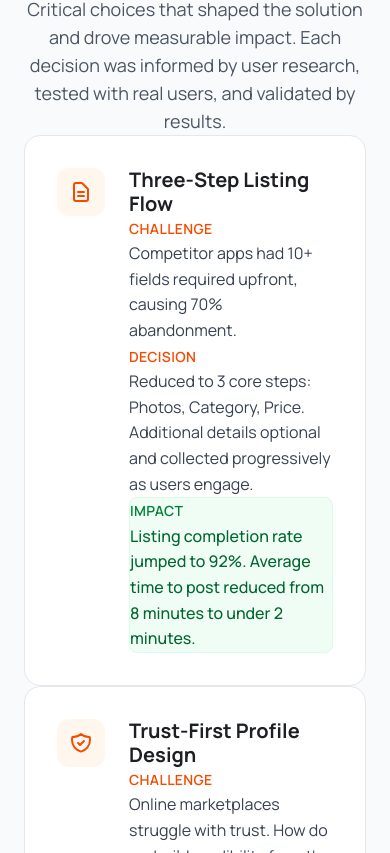
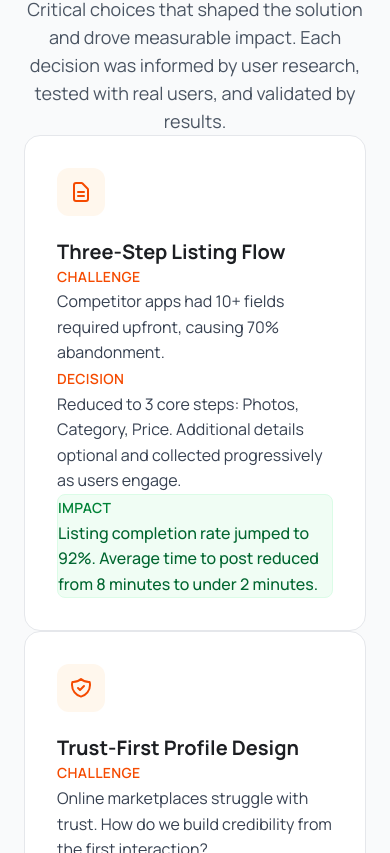
Before and after one commit to Richard-kyuli/Richard-musango, a React (Vite) app: page /case-studies/buy-sell in a window 390 px wide. Shown: the part 5591-6444 px from the top of the page. Built offline with nearby package versions, Linux system fonts and the light colour scheme.

Commit message:
Center Key Design Decisions cards with max-w-4xl constraint

```diff
--- a/src/components/casestudy/KeyDesignDecisions.jsx
+++ b/src/components/casestudy/KeyDesignDecisions.jsx
@@ -283,13 +283,13 @@
         </div>
 
         {/* Decision Cards */}
-        <div className="space-y-8">
+        <div className="space-y-8 max-w-4xl mx-auto">
           {decisions.map((decision, index) => (
             <div
               key={index}
               className="bg-white rounded-2xl border border-gray-200 p-8 md:p-10 hover:shadow-lg transition-shadow duration-300"
             >
-              <div className="flex items-start gap-6">
+              <div className="flex flex-col md:flex-row items-start gap-6">
                 {/* Icon */}
                 <div className="flex-shrink-0 w-12 h-12 bg-orange-50 rounded-xl flex items-center justify-center text-orange-600">
                   {decision.icon}
```
